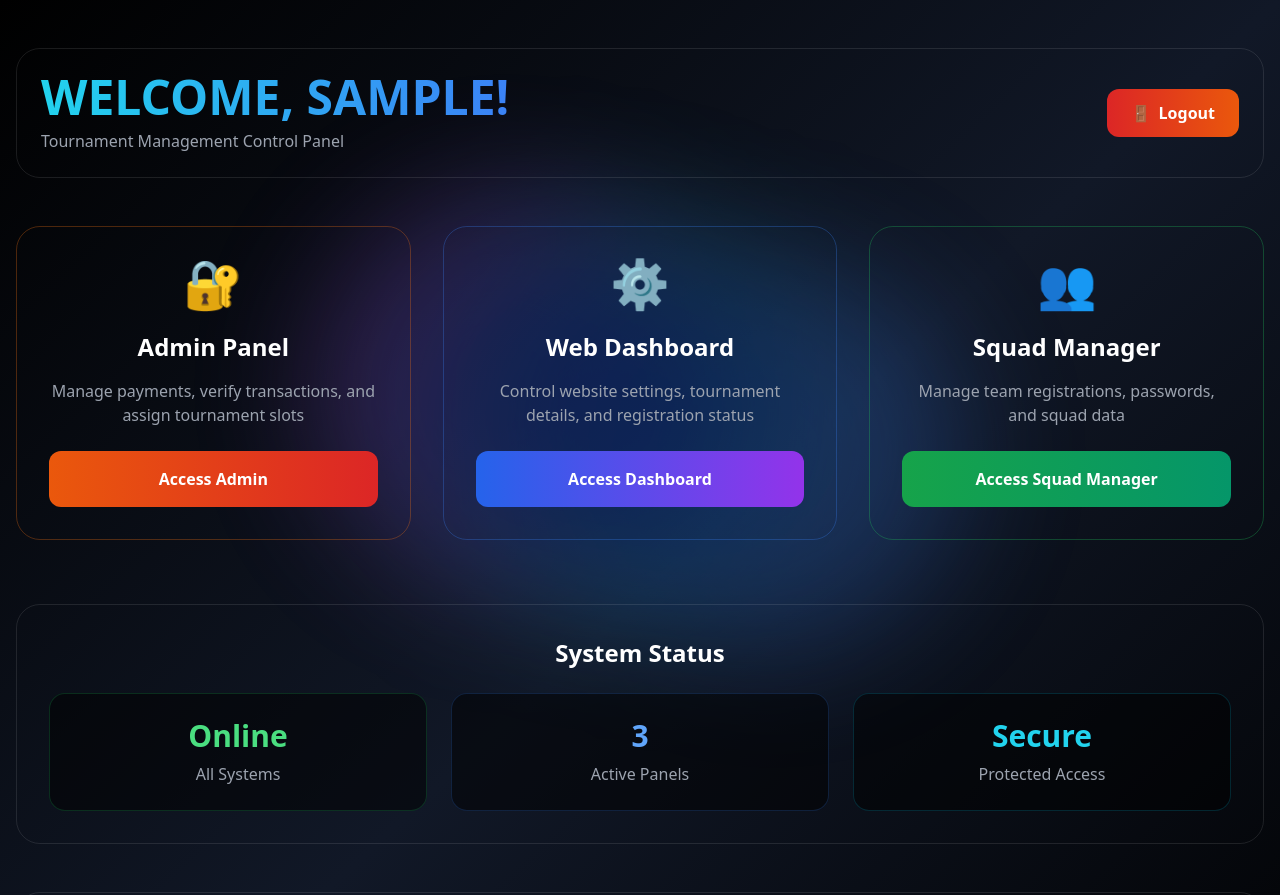
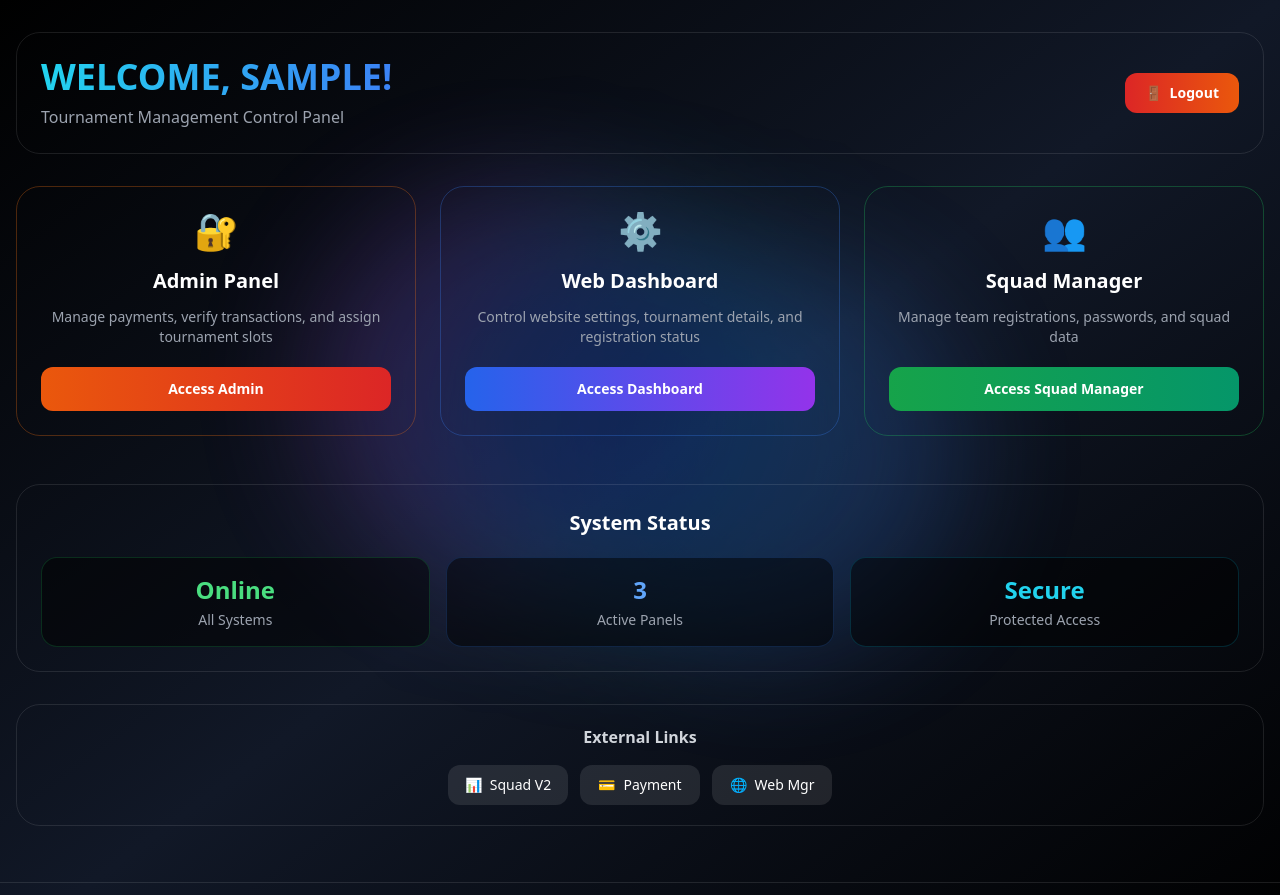
Before and after one commit to techai342/fgda, a React (Vite) app: page / in a window 1280 px wide. Shown: the top 895 px of the page. Built offline with nearby package versions, Linux system fonts and the light colour scheme; sample sign-in values are in the browser's storage.

Commit message:
Update Home.jsx

```diff
--- a/src/pages/Home.jsx
+++ b/src/pages/Home.jsx
@@ -5,6 +5,7 @@ import { Link } from "react-router-dom";
 
 export default function Home() {
   const navigate = useNavigate();
+  const username = localStorage.getItem("username") || "Admin";
 
   // Check if user is logged in
   useEffect(() => {
@@ -20,8 +21,6 @@ export default function Home() {
     navigate("/login");
   };
 
-  const username = localStorage.getItem("username") || "Admin";
-
   return (
     <div className="min-h-screen bg-gradient-to-br from-black via-gray-900 to-black text-white">
       {/* Animated Background */}
@@ -33,25 +32,25 @@ export default function Home() {
         </div>
       </div>
 
-      <div className="relative z-10 max-w-7xl mx-auto px-4 py-12">
+      <div className="relative z-10 max-w-7xl mx-auto px-4 py-8">
         {/* Header with User Info */}
         <motion.div
-          initial={{ y: -50, opacity: 0 }}
+          initial={{ y: -30, opacity: 0 }}
           animate={{ y: 0, opacity: 1 }}
           transition={{ duration: 0.5 }}
-          className="flex justify-between items-center mb-12 p-6 glass rounded-3xl border border-white/10"
+          className="flex flex-col sm:flex-row justify-between items-center gap-4 mb-8 p-6 glass rounded-3xl border border-white/10"
         >
-          <div>
-            <h1 className="text-4xl md:text-5xl font-black mb-2 bg-clip-text text-transparent bg-gradient-to-r from-cyan-400 to-blue-500">
+          <div className="text-center sm:text-left">
+            <h1 className="text-3xl md:text-4xl font-black mb-2 bg-clip-text text-transparent bg-gradient-to-r from-cyan-400 to-blue-500">
               WELCOME, {username.toUpperCase()}!
             </h1>
-            <p className="text-gray-400">
+            <p className="text-gray-400 text-sm md:text-base">
               Tournament Management Control Panel
             </p>
           </div>
           <button
             onClick={handleLogout}
-            className="px-6 py-3 bg-gradient-to-r from-red-600 to-orange-600 rounded-xl font-bold hover:shadow-[0_0_20px_red] transition-all flex items-center gap-2"
+            className="px-5 py-2.5 bg-gradient-to-r from-red-600 to-orange-600 rounded-xl font-bold hover:shadow-[0_0_20px_red] transition-all flex items-center gap-2 text-sm"
           >
             <span>🚪</span>
             Logout
@@ -59,44 +58,42 @@ export default function Home() {
         </motion.div>
 
         {/* Main Cards Grid */}
-        <div className="grid grid-cols-1 md:grid-cols-3 gap-8 mb-16">
+        <div className="grid grid-cols-1 md:grid-cols-3 gap-6 mb-12">
           {/* Admin Panel Card */}
           <motion.div
-            initial={{ x: -50, opacity: 0 }}
+            initial={{ x: -30, opacity: 0 }}
             animate={{ x: 0, opacity: 1 }}
             transition={{ delay: 0.1 }}
-            className="glass p-8 rounded-3xl border border-orange-500/30 hover:border-orange-500 transition-all group hover:scale-[1.02]"
+            className="glass p-6 rounded-3xl border border-orange-500/30 hover:border-orange-500 transition-all group hover:scale-[1.02]"
           >
-            <div className="text-5xl mb-6 text-center">🔐</div>
-            <h2 className="text-2xl font-bold text-white mb-4 text-center">Admin Panel</h2>
-            <p className="text-gray-400 mb-6 text-center">
+            <div className="text-4xl mb-4 text-center">🔐</div>
+            <h2 className="text-xl font-bold text-white mb-3 text-center">Admin Panel</h2>
+            <p className="text-gray-400 mb-5 text-sm text-center">
               Manage payments, verify transactions, and assign tournament slots
             </p>
-            <div className="space-y-3">
-              <Link
-                to="/admin"
-                className="block w-full bg-gradient-to-r from-orange-600 to-red-600 text-white py-4 px-6 rounded-xl font-bold text-center hover:shadow-[0_0_30px_orange] transition-all"
-              >
-                Access Admin
-              </Link>
-            </div>
+            <Link
+              to="/admin"
+              className="block w-full bg-gradient-to-r from-orange-600 to-red-600 text-white py-3 px-6 rounded-xl font-bold text-center hover:shadow-[0_0_25px_orange] transition-all text-sm"
+            >
+              Access Admin
+            </Link>
           </motion.div>
 
           {/* Web Dashboard Card */}
           <motion.div
-            initial={{ y: 50, opacity: 0 }}
+            initial={{ y: 30, opacity: 0 }}
             animate={{ y: 0, opacity: 1 }}
             transition={{ delay: 0.2 }}
-            className="glass p-8 rounded-3xl border border-blue-500/30 hover:border-blue-500 transition-all group hover:scale-[1.02]"
+            className="glass p-6 rounded-3xl border border-blue-500/30 hover:border-blue-500 transition-all group hover:scale-[1.02]"
           >
-            <div className="text-5xl mb-6 text-center">⚙️</div>
-            <h2 className="text-2xl font-bold text-white mb-4 text-center">Web Dashboard</h2>
-            <p className="text-gray-400 mb-6 text-center">
+            <div className="text-4xl mb-4 text-center">⚙️</div>
+            <h2 className="text-xl font-bold text-white mb-3 text-center">Web Dashboard</h2>
+            <p className="text-gray-400 mb-5 text-sm text-center">
               Control website settings, tournament details, and registration status
             </p>
             <Link
               to="/web-dashboard"
-              className="block w-full bg-gradient-to-r from-blue-600 to-purple-600 text-white py-4 px-6 rounded-xl font-bold text-center hover:shadow-[0_0_30px_blue] transition-all"
+              className="block w-full bg-gradient-to-r from-blue-600 to-purple-600 text-white py-3 px-6 rounded-xl font-bold text-center hover:shadow-[0_0_25px_blue] transition-all text-sm"
             >
               Access Dashboard
             </Link>
@@ -104,19 +101,19 @@ export default function Home() {
 
           {/* Squad Manager Card */}
           <motion.div
-            initial={{ x: 50, opacity: 0 }}
+            initial={{ x: 30, opacity: 0 }}
             animate={{ x: 0, opacity: 1 }}
             transition={{ delay: 0.3 }}
-            className="glass p-8 rounded-3xl border border-green-500/30 hover:border-green-500 transition-all group hover:scale-[1.02]"
+            className="glass p-6 rounded-3xl border border-green-500/30 hover:border-green-500 transition-all group hover:scale-[1.02]"
           >
-            <div className="text-5xl mb-6 text-center">👥</div>
-            <h2 className="text-2xl font-bold text-white mb-4 text-center">Squad Manager</h2>
-            <p className="text-gray-400 mb-6 text-center">
+            <div className="text-4xl mb-4 text-center">👥</div>
+            <h2 className="text-xl font-bold text-white mb-3 text-center">Squad Manager</h2>
+            <p className="text-gray-400 mb-5 text-sm text-center">
               Manage team registrations, passwords, and squad data
             </p>
             <Link
               to="/squad-manager"
-              className="block w-full bg-gradient-to-r from-green-600 to-emerald-600 text-white py-4 px-6 rounded-xl font-bold text-center hover:shadow-[0_0_30px_green] transition-all"
+              className="block w-full bg-gradient-to-r from-green-600 to-emerald-600 text-white py-3 px-6 rounded-xl font-bold text-center hover:shadow-[0_0_25px_green] transition-all text-sm"
             >
               Access Squad Manager
             </Link>
@@ -128,21 +125,21 @@ export default function Home() {
           initial={{ opacity: 0 }}
           animate={{ opacity: 1 }}
           transition={{ delay: 0.4 }}
-          className="glass p-8 rounded-3xl border border-white/10 mb-12"
+          className="glass p-6 rounded-3xl border border-white/10 mb-8"
         >
-          <h2 className="text-2xl font-bold text-white mb-6 text-center">System Status</h2>
-          <div className="grid grid-cols-1 md:grid-cols-3 gap-6">
-            <div className="text-center p-6 bg-black/50 rounded-2xl border border-green-500/20">
-              <div className="text-3xl font-bold text-green-400 mb-2">Online</div>
-              <div className="text-gray-400">All Systems</div>
+          <h2 className="text-xl font-bold text-white mb-5 text-center">System Status</h2>
+          <div className="grid grid-cols-2 md:grid-cols-3 gap-4">
+            <div className="text-center p-4 bg-black/50 rounded-2xl border border-green-500/20">
+              <div className="text-2xl font-bold text-green-400 mb-1">Online</div>
+              <div className="text-gray-400 text-xs md:text-sm">All Systems</div>
             </div>
-            <div className="text-center p-6 bg-black/50 rounded-2xl border border-blue-500/20">
-              <div className="text-3xl font-bold text-blue-400 mb-2">3</div>
-              <div className="text-gray-400">Active Panels</div>
+            <div className="text-center p-4 bg-black/50 rounded-2xl border border-blue-500/20">
+              <div className="text-2xl font-bold text-blue-400 mb-1">3</div>
+              <div className="text-gray-400 text-xs md:text-sm">Active Panels</div>
             </div>
-            <div className="text-center p-6 bg-black/50 rounded-2xl border border-cyan-500/20">
-              <div className="text-3xl font-bold text-cyan-400 mb-2">Secure</div>
-              <div className="text-gray-400">Protected Access</div>
+            <div className="text-center p-4 bg-black/50 rounded-2xl border border-cyan-500/20 col-span-2 md:col-span-1">
+              <div className="text-2xl font-bold text-cyan-400 mb-1">Secure</div>
+              <div className="text-gray-400 text-xs md:text-sm">Protected Access</div>
             </div>
           </div>
         </motion.div>
@@ -152,44 +149,32 @@ export default function Home() {
           initial={{ opacity: 0 }}
           animate={{ opacity: 1 }}
           transition={{ delay: 0.5 }}
-          className="text-center glass p-6 rounded-3xl border border-white/10"
+          className="text-center glass p-5 rounded-3xl border border-white/10"
         >
-          <p className="text-gray-300 mb-4 text-lg font-bold">External Links</p>
-          <div className="flex flex-wrap justify-center gap-4">
-            <a
+          <p className="text-gray-300 mb-4 text-base font-bold">External Links</p>
+          <div className="flex flex-wrap justify-center gap-3">
+            <ExternalQuickLink
               href="https://admindta.vercel.app/"
-              target="_blank"
-              rel="noopener noreferrer"
-              className="px-5 py-3 bg-white/10 hover:bg-white/20 rounded-xl text-sm transition-all flex items-center gap-2"
-            >
-              <span>📊</span>
-              Squad Manager V2
-            </a>
-            <a
+              icon="📊"
+              label="Squad V2"
+            />
+            <ExternalQuickLink
               href="https://adminpaymentdasboard.vercel.app/"
-              target="_blank"
-              rel="noopener noreferrer"
-              className="px-5 py-3 bg-white/10 hover:bg-white/20 rounded-xl text-sm transition-all flex items-center gap-2"
-            >
-              <span>💳</span>
-              Payment Dashboard
-            </a>
-            <a
+              icon="💳"
+              label="Payment"
+            />
+            <ExternalQuickLink
               href="https://webmanger.vercel.app/"
-              target="_blank"
-              rel="noopener noreferrer"
-              className="px-5 py-3 bg-white/10 hover:bg-white/20 rounded-xl text-sm transition-all flex items-center gap-2"
-            >
-              <span>🌐</span>
-              Web Manager
-            </a>
+              icon="🌐"
+              label="Web Mgr"
+            />
           </div>
         </motion.div>
       </div>
 
       {/* Footer */}
-      <footer className="relative z-10 text-center py-8 border-t border-white/10 mt-8">
-        <p className="text-gray-500 text-sm">
+      <footer className="relative z-10 text-center py-6 border-t border-white/10 mt-6">
+        <p className="text-gray-500 text-xs md:text-sm">
           Logged in as: <span className="text-cyan-400 font-bold">{username}</span> • Tournament Management System • v2.0
         </p>
       </footer>
@@ -205,3 +190,16 @@ export default function Home() {
     </div>
   );
 }
+
+// External Quick Link Component
+const ExternalQuickLink = ({ href, icon, label }) => (
+  <a
+    href={href}
+    target="_blank"
+    rel="noopener noreferrer"
+    className="flex items-center gap-2 px-4 py-2.5 bg-white/10 hover:bg-white/20 rounded-xl text-sm transition-all min-w-[120px] justify-center"
+  >
+    <span>{icon}</span>
+    <span>{label}</span>
+  </a>
+);
```
